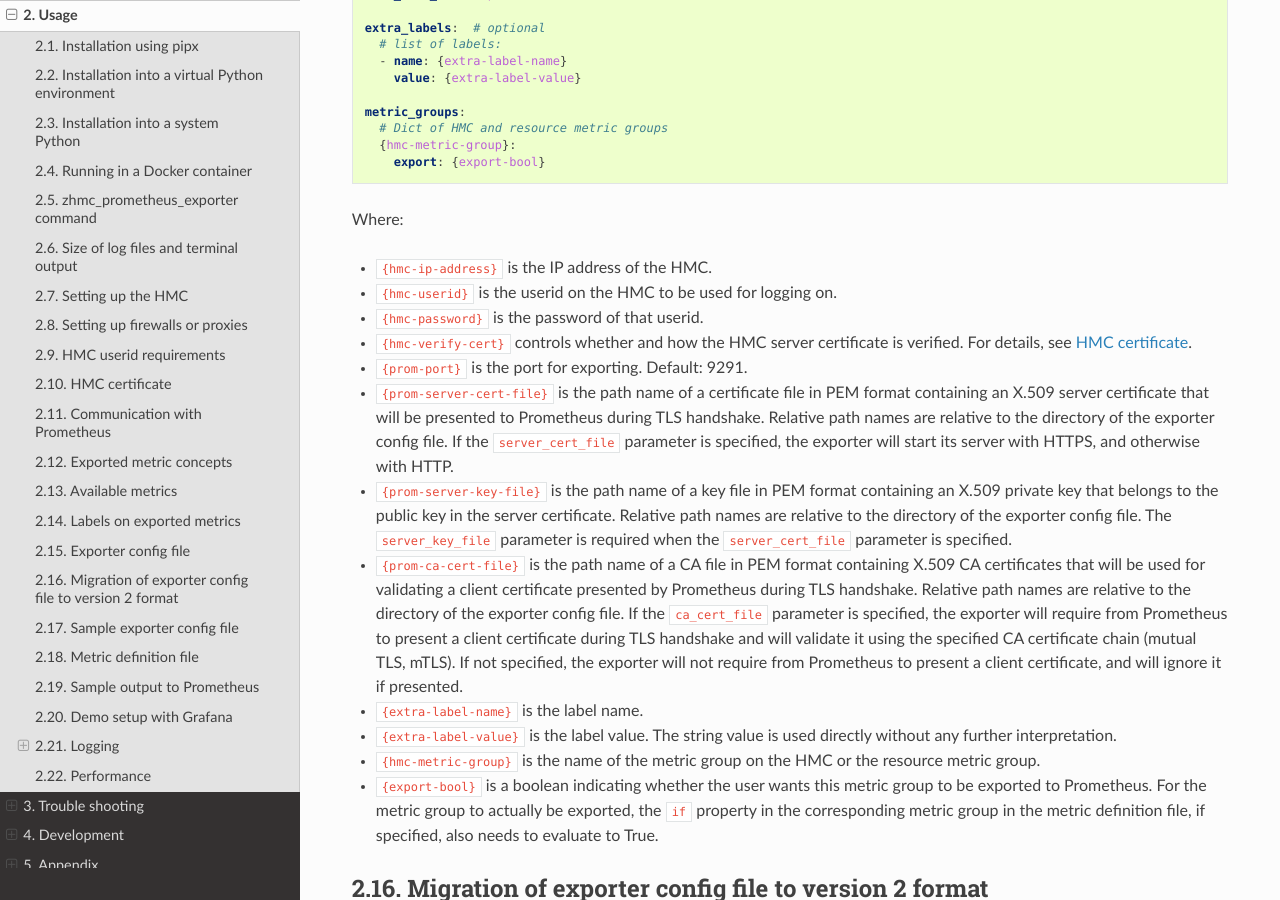
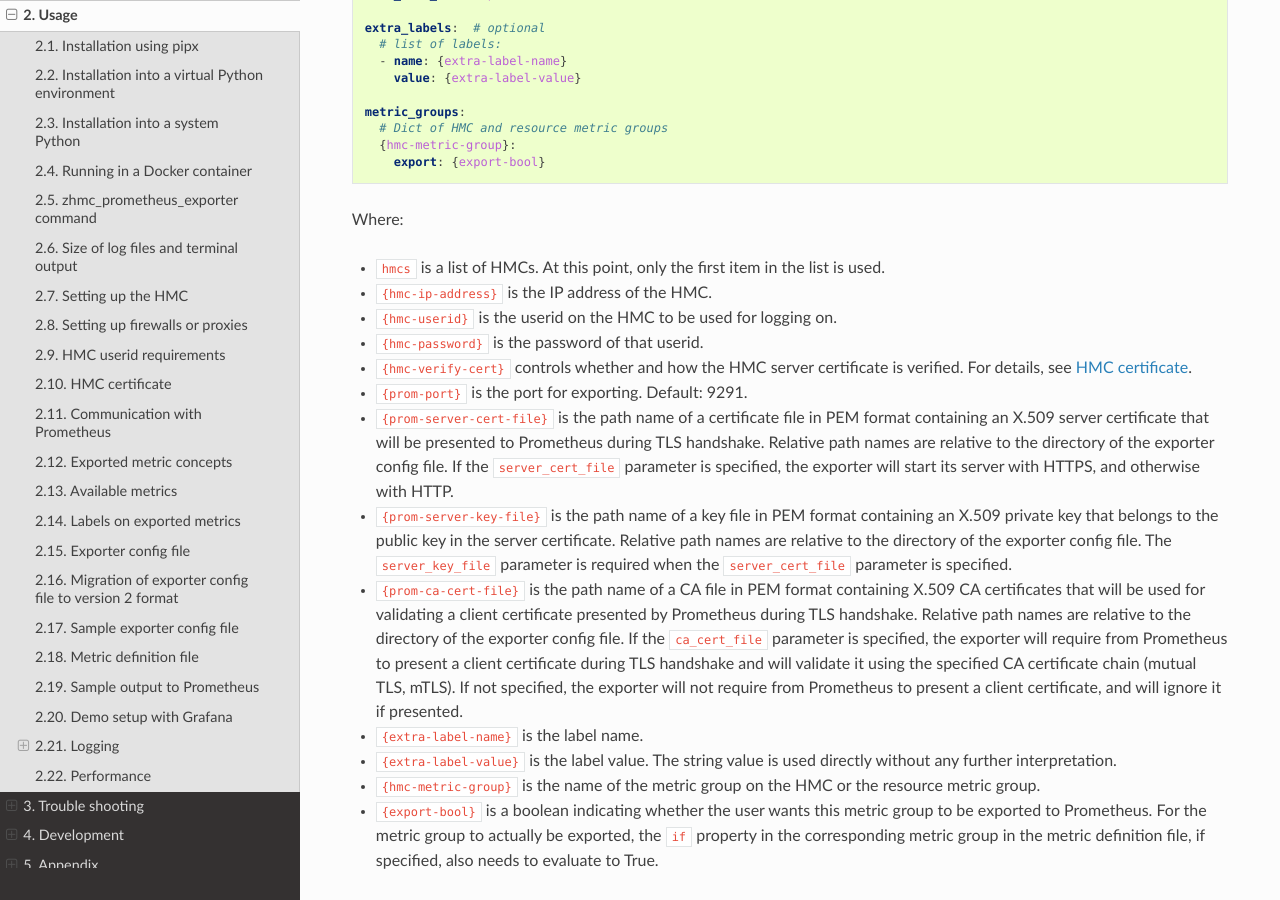
Before and after one commit to zhmcclient/zhmc-prometheus-exporter, a Sphinx documentation site: the page built from docs/usage.rst, in a window 1280 px wide and 900 px high, scrolled down 19955 px. Built offline with Sphinx 7.4.7 and the Read the Docs theme 3.1.0, drawn with Linux system fonts in a browser that asks for light colours; the version number could not be read and is left out.

Commit message:
Docs: Fixed 'hmc' in example config file and explained only 1 HMC.
Details:

* Fixed the incorrect 'hmc' item in the example config file to be
  'hmcs' and a list of HMCs.

* Explained in the example config file and in the description of the
  config file structure, that at this point, only the first HMC in the
  list is used.

Signed-off-by: Andreas Maier <maiera@de.ibm.com>

```diff
--- /dev/null
+++ b/changes/703.fix.rst
@@ -0,0 +1,2 @@
+Docs: Fixed 'hmc' in example config file to be 'hmcs' and explained that at this
+point, only the first HMC in the list is used.
--- a/docs/usage.rst
+++ b/docs/usage.rst
@@ -976,6 +976,9 @@
 
 Where:
 
+* ``hmcs`` is a list of HMCs. At this point, only the first item in the list
+  is used.
+
 * ``{hmc-ip-address}`` is the IP address of the HMC.
 
 * ``{hmc-userid}`` is the userid on the HMC to be used for logging on.
```
Also changed, not shown: 1 other file.
